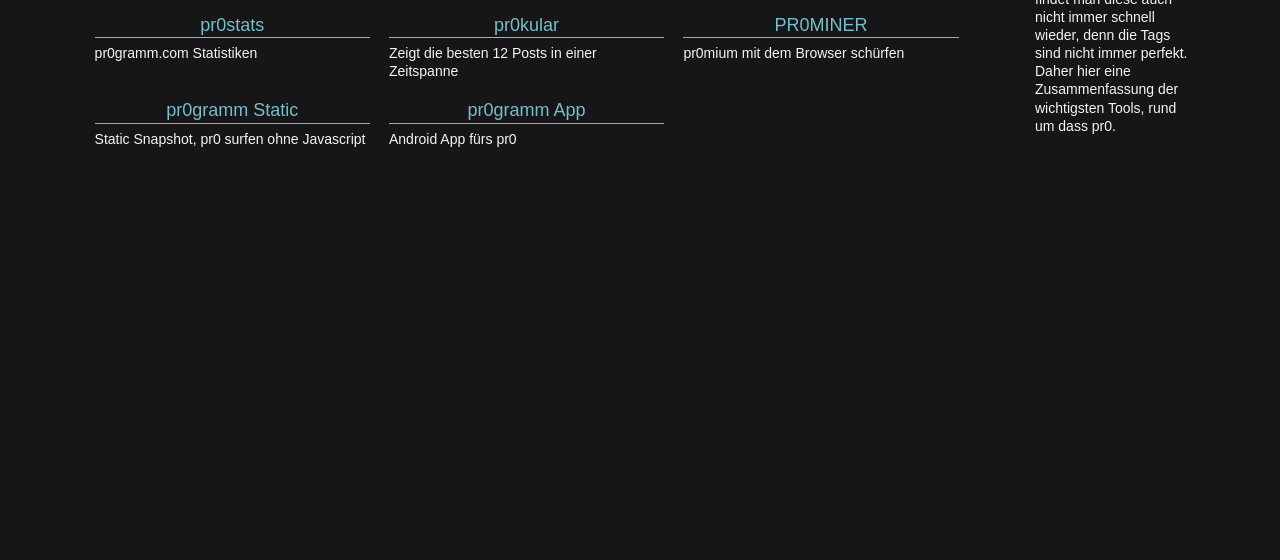
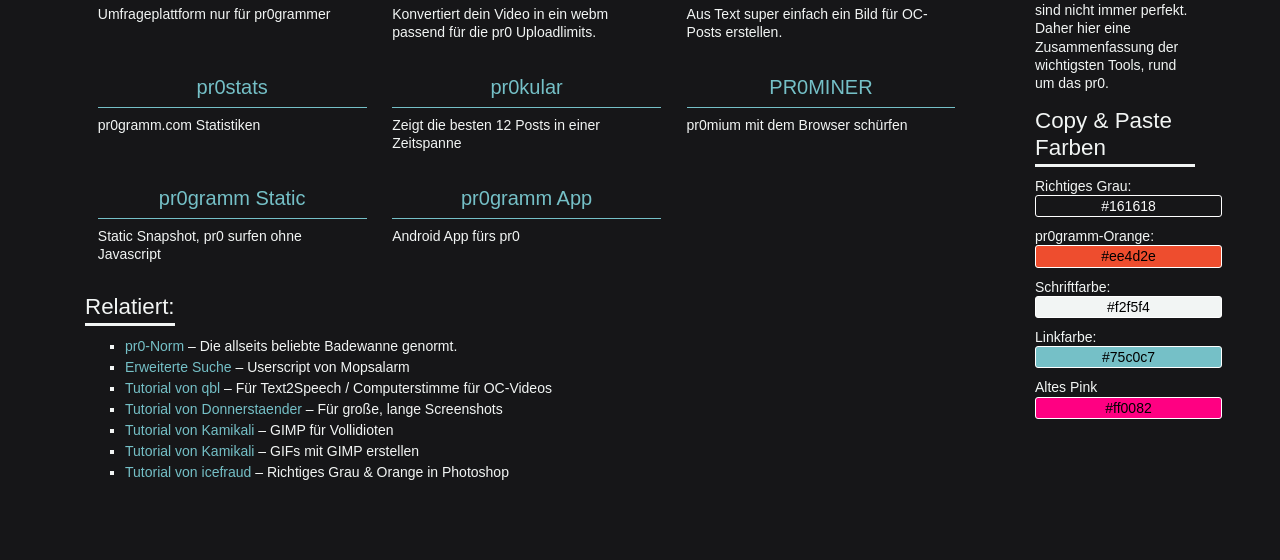
Before and after one commit to pr0tools/pr0tools, a plain HTML site: page index.html in a window 1280 px wide. Shown: the part 240-800 px from the top of the page. Drawn offline with nearby package versions, Linux system fonts and the light colour scheme.

Commit message:
Update: Add colors and related links

```diff
--- a/assets/css/style.css
+++ b/assets/css/style.css
@@ -1,5 +1,14 @@
 * {
     box-sizing: border-box;
+}
+
+::selection {
+  background: #00f;
+  color: #fff;
+}
+::-moz-selection {
+  background: #00f;
+  color: #fff;
 }
 
 :root {
@@ -26,6 +35,14 @@ a,a:hover,a:visited,a:focus {
     text-decoration: none;
 }
 
+h2 {
+    font-size: 1.4rem;
+    border-bottom: 3px solid;
+    padding-bottom: 2px;
+    display: inline-block;
+    margin-bottom: 10px;
+}
+
 .logo {
     max-height: 30px;
 }
@@ -38,20 +55,36 @@ a,a:hover,a:visited,a:focus {
 .item {
     display: flex;
     flex-direction: column;
-    padding: 0.6rem;
+    padding: 0.8rem;
     width: 32%;
 }
 
 .item .title {
     text-align: center;
-    font-size: 18px;
+    font-size: 20px;
     border-bottom: 1px solid;
-    margin-bottom: 6px;
+    margin-bottom: 8px;
+    line-height: 2;
 }
-.item aa {
-    background: var(--main-color);
-    color: var(--text-color);
-    margin-top: 10px;
-    padding: 6px 0;
-    text-align: center;
+
+.container ul:not(.colors) li {
+    list-style-type: square;
+    line-height: 1.5;
 }
+
+.container ul.colors {
+    margin: 0;
+    padding: 0;
+}
+
+.container ul.colors li {
+   list-style: none;
+}
+
+.container ul.colors li input {
+   border: 1px solid #fff;
+   border-radius: 3px;
+   text-align: center;
+   margin-bottom: 10px;
+}
+.container ul.colors li:first-child input { color:#fafafa; }
--- a/assets/js/app.js
+++ b/assets/js/app.js
@@ -1,3 +1,6 @@
+document.querySelectorAll('.colors input').forEach(function(input) {
+   input.style.backgroundColor = input.value;
+});
 
 var request = new XMLHttpRequest();
 request.open('GET', 'links.json', true);
--- a/index.html
+++ b/index.html
@@ -10,11 +10,10 @@
 <body>
     <nav class="navbar navbar-expand-md navbar-dark fixed-top bg-dark">
         <a class="navbar-brand" href="#"><img class="logo" src="assets/img/pr0.png"></a>
-        <button class="navbar-toggler" type="button" data-toggle="collapse" data-target="#navbarsExampleDefault" aria-controls="navbarsExampleDefault" aria-expanded="false" aria-label="Toggle navigation">
+        <button class="navbar-toggler" type="button" data-toggle="collapse" data-target="#navbar" aria-controls="navbar" aria-expanded="false" aria-label="Toggle navigation">
             <span class="navbar-toggler-icon"></span>
         </button>
-
-        <div class="collapse navbar-collapse" id="navbarsExampleDefault">
+        <div class="collapse navbar-collapse" id="navbar">
             <ul class="navbar-nav mr-auto">
                 <li class="nav-item">
                     <a class="nav-link" href="http://pr0gramm.com">pr0gramm</a>
@@ -40,12 +39,31 @@
         <div class="row">
             <div class="col-md-10">
                 <div class="list"></div>
+                <br>
+                <h2>Relatiert:</h2>
+                <ul>
+                    <li><a href="http://pr0gramm.com/new/1350989">pr0-Norm</a> – Die allseits beliebte Badewanne genormt.</li>
+                    <li><a href="http://pr0gramm.com/new/1591941">Erweiterte Suche</a> – Userscript von Mopsalarm</li>
+                    <li><a href="http://pr0gramm.com/new/1947058">Tutorial von qbl</a> – Für Text2Speech / Computerstimme für OC-Videos</li>
+                    <li><a href="http://pr0gramm.com/new/1579819">Tutorial von Donnerstaender</a> – Für große, lange Screenshots</li>
+                    <li><a href="http://pr0gramm.com/new/2275407">Tutorial von Kamikali</a> – GIMP für Vollidioten</li>
+                    <li><a href="http://pr0gramm.com/new/2276977">Tutorial von Kamikali</a> – GIFs mit GIMP erstellen</li>
+                    <li><a href="http://pr0gramm.com/new/876581">Tutorial von icefraud</a> – Richtiges Grau &amp; Orange in Photoshop</li>
+                </ul>
             </div>
             <div class="col-md-2">
                 <h2>Über pr0.tools</h2>
                 <p>
-                    pr0.tools ist eine Sammlung an Tools und Links die vielleicht nicht jeder kennt. Außerdem findet man diese auch nicht immer schnell wieder, denn die Tags sind nicht immer perfekt. Daher hier eine Zusammenfassung der wichtigsten Tools, rund um dass pr0.
+                    pr0.tools ist eine Sammlung an Tools und Links die vielleicht nicht jeder kennt. Außerdem findet man diese auch nicht immer schnell wieder, denn die Tags sind nicht immer perfekt. Daher hier eine Zusammenfassung der wichtigsten Tools, rund um das pr0.
                 </p>
+                <h2>Copy &amp; Paste Farben</h2>
+                <ul class="colors">
+                   <li>Richtiges Grau:<br><input type="text" value="#161618" onfocus="this.select()" readonly></li>
+                   <li>pr0gramm-Orange:<br><input type="text" value="#ee4d2e" onfocus="this.select()" readonly></li>
+                   <li>Schriftfarbe:<br><input type="text" value="#f2f5f4" onfocus="this.select()" readonly></li>
+                   <li>Linkfarbe:<br><input type="text" value="#75c0c7" onfocus="this.select()" readonly></li>
+                   <li>Altes Pink<br><input type="text" value="#ff0082" onfocus="this.select()" readonly></li>
+                </ul>
             </div>
         </div>
     </div>
```
